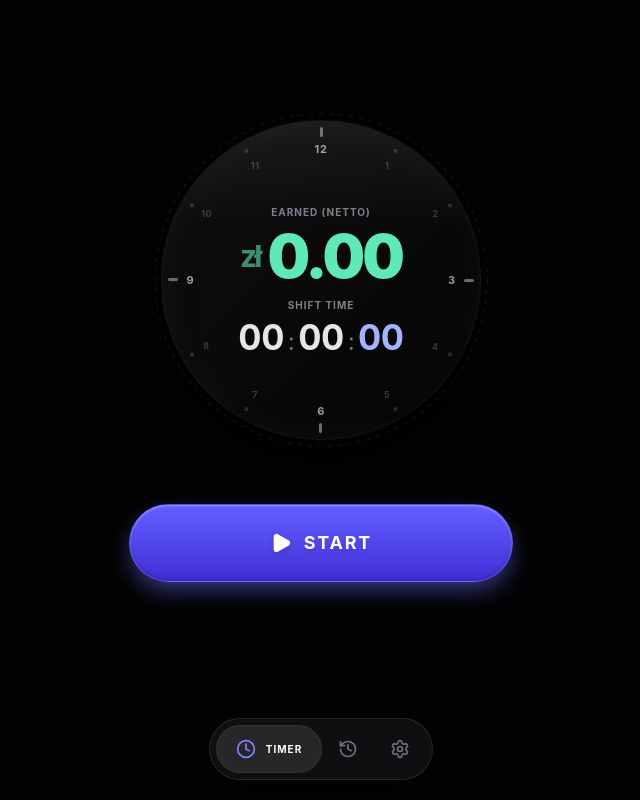
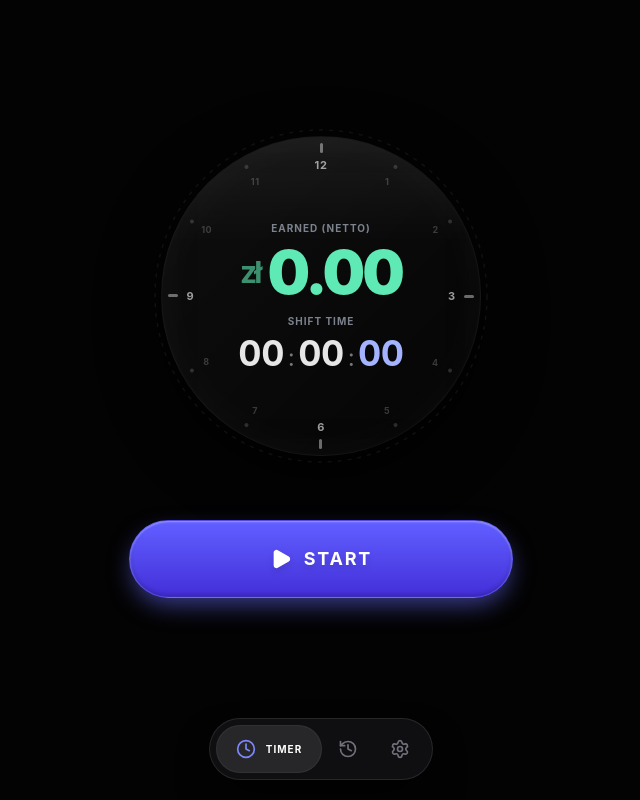
Before and after one commit to OwenSide/work-tracker-pwa, a React (Vite) app: page / in a window 1280 px wide. Shown: the whole page, without its empty margins (319-959 px from the left). Built offline with nearby package versions, Linux system fonts and the light colour scheme.

Commit message:
increased margin below status badge to prevent overlap with timer

```diff
--- a/dev-dist/sw.js
+++ b/dev-dist/sw.js
@@ -81,7 +81,7 @@ define(['./workbox-7e5eb42b'], (function (workbox) { 'use strict';
     "revision": "c65e31a2bdb0cb54e293a40cbab8e3f7"
   }, {
     "url": "index.html",
-    "revision": "0.3co856hgmb8"
+    "revision": "0.oqoulrr3g9"
   }], {});
   workbox.cleanupOutdatedCaches();
   workbox.registerRoute(new workbox.NavigationRoute(workbox.createHandlerBoundToURL("index.html"), {
--- a/src/pages/Dashboard.jsx
+++ b/src/pages/Dashboard.jsx
@@ -188,7 +188,7 @@ export default function Dashboard({
         )}
       </AnimatePresence>
 
-      <div className="w-full flex justify-center z-20 h-10 mb-2 mt-4 min-h-[40px]">
+      <div className="w-full flex justify-center z-20 h-10 mb-8 mt-2 min-h-[40px]">
         <AnimatePresence mode="wait">
           {shiftData.isHoliday && <motion.div key="holiday" initial={{ opacity: 0, y: -10 }} animate={{ opacity: 1, y: 0 }} exit={{ opacity: 0, y: -10 }} className="px-5 py-2 rounded-full backdrop-blur-md bg-amber-500/20 text-amber-300 border border-amber-400/30 text-xs font-bold uppercase tracking-widest flex items-center gap-2 shadow-[inset_0_1px_8px_rgba(245,158,11,0.3),0_10px_20px_rgba(0,0,0,0.5)]"><Gift size={16}/> {t('dashboard.holidayRate', 'ПРАЗДНИК')}</motion.div>}
           {!shiftData.isHoliday && shiftData.isWeekend && <motion.div key="weekend" initial={{ opacity: 0, y: -10 }} animate={{ opacity: 1, y: 0 }} exit={{ opacity: 0, y: -10 }} className="px-5 py-2 rounded-full backdrop-blur-md bg-cyan-500/20 text-cyan-300 border border-cyan-400/30 text-xs font-bold uppercase tracking-widest flex items-center gap-2 shadow-[inset_0_1px_8px_rgba(6,182,212,0.3),0_10px_20px_rgba(0,0,0,0.5)]"><Sun size={16}/> {t('dashboard.weekendRate', 'ВЫХОДНОЙ')}</motion.div>}
```
